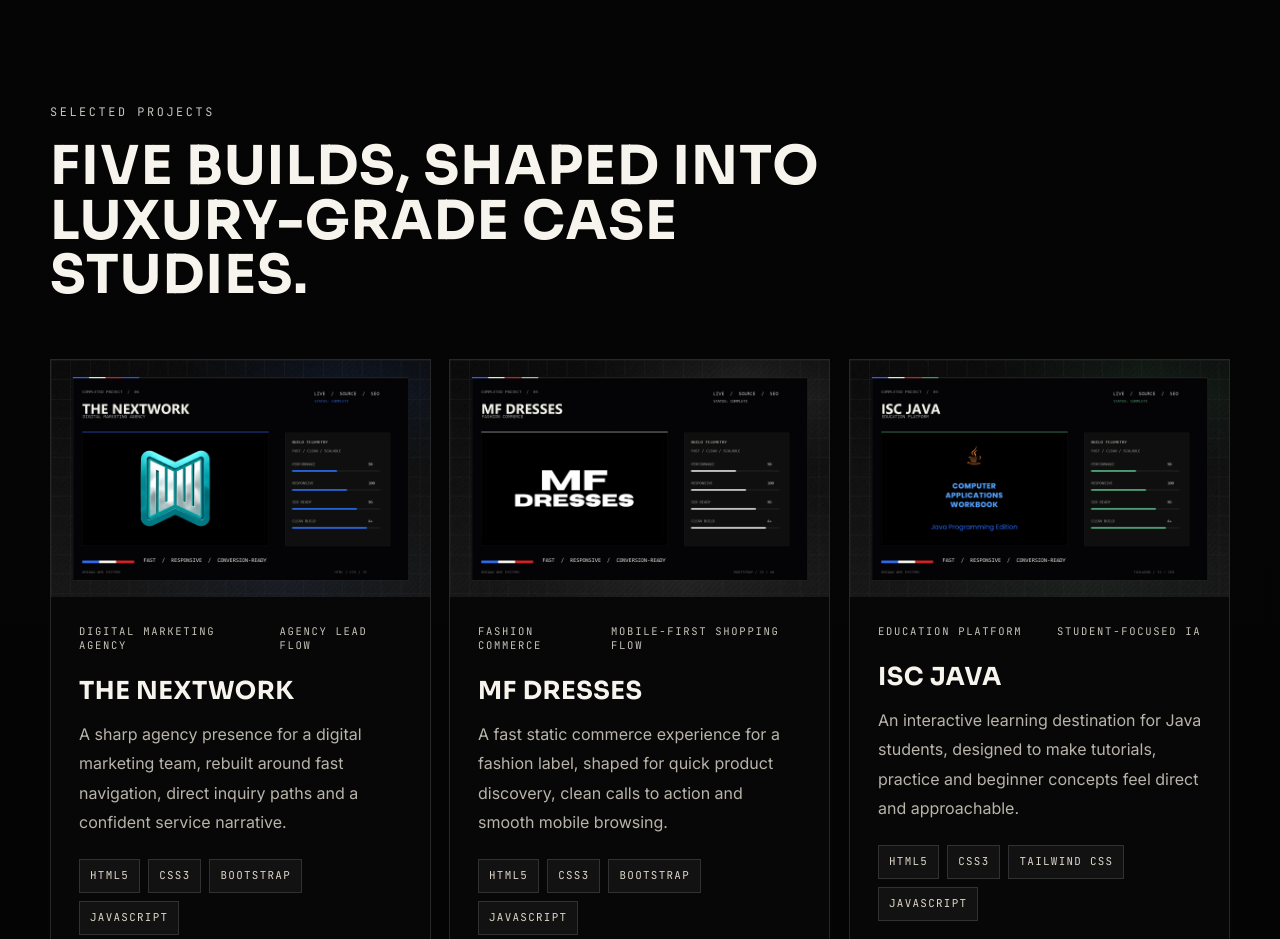
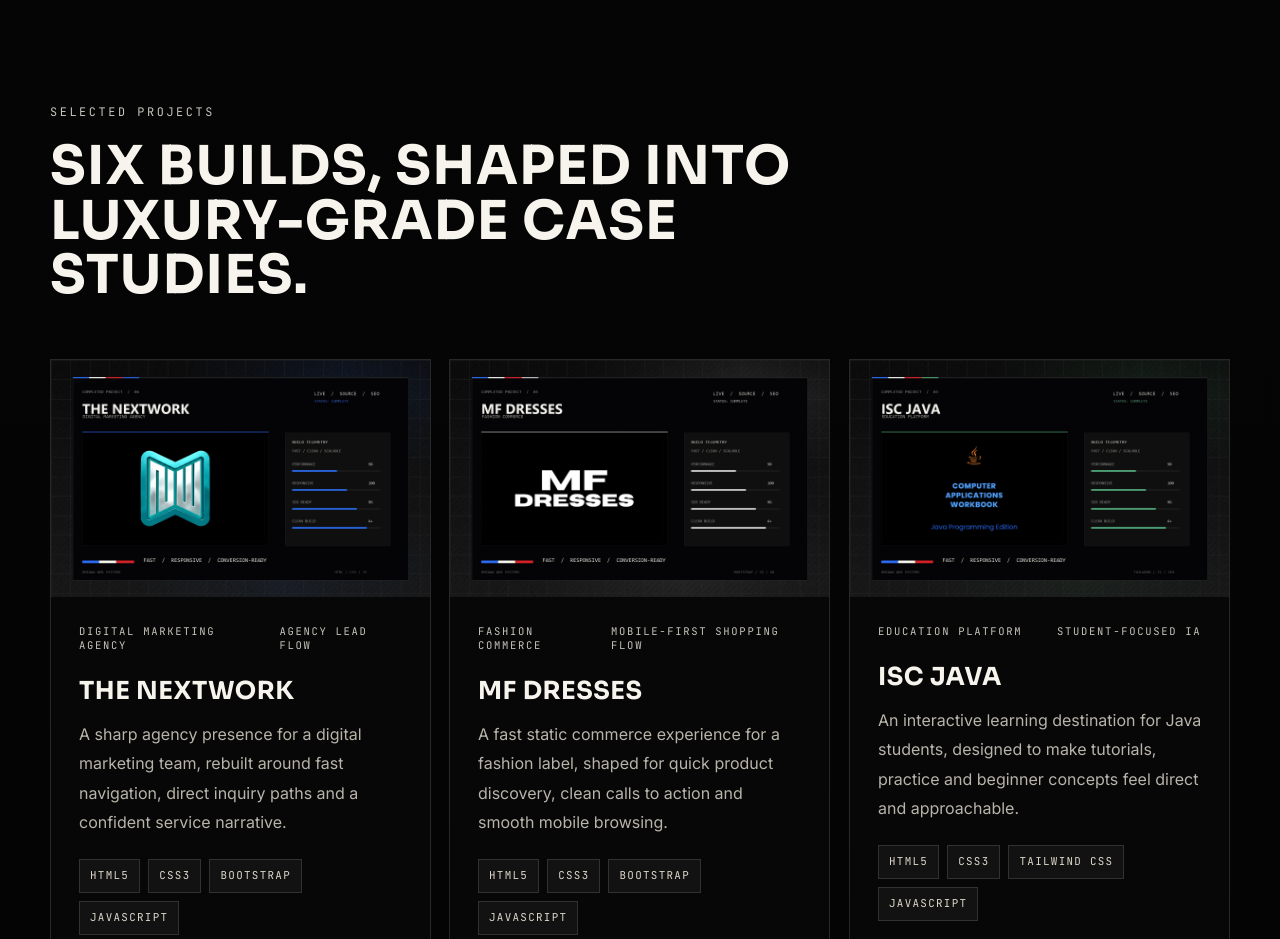
Before and after one commit to hmzaaa-web/My-Portfolio, a plain HTML site: page index.html in a window 1280 px wide. Shown: the part 3520-4459 px from the top of the page. Drawn offline with Linux system fonts and the light colour scheme.

Commit message:
first commit

```diff
--- a/index.html
+++ b/index.html
@@ -335,7 +335,7 @@
     <section class="section-pad">
       <div class="container section-head reveal">
         <p class="eyebrow">Selected projects</p>
-        <h2>Five builds, shaped into luxury-grade case studies.</h2>
+        <h2>Six builds, shaped into luxury-grade case studies.</h2>
       </div>
       <div class="container featured-projects">
         <article class="project-card reveal" style="--stagger:0">
```
